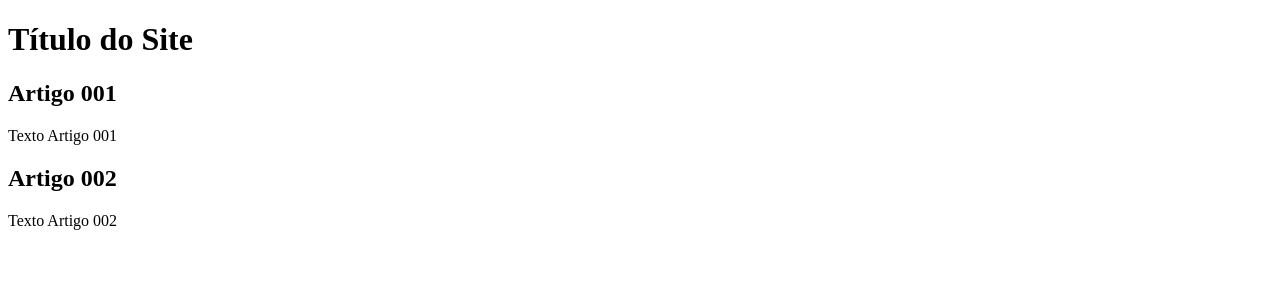
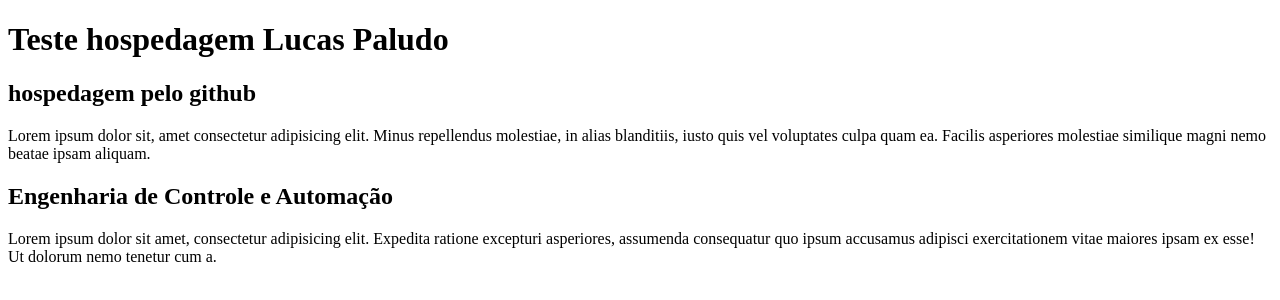
Before and after one commit to lucaspaludo/projeto-site-git, a plain HTML site: page index.html in a window 1280 px wide. Drawn offline with Linux system fonts and the light colour scheme.

Commit message:
comecei a escrever na branch conteudo

```diff
--- a/index.html
+++ b/index.html
@@ -8,15 +8,15 @@
 <body>
     <main>
         <header>
-            <h1>Título do Site</h1>
+            <h1>Teste hospedagem Lucas Paludo</h1>
         </header>
         <article>
-            <h2>Artigo 001</h2>
-            <p>Texto Artigo 001</p>
+            <h2>hospedagem pelo github</h2>
+            <p>Lorem ipsum dolor sit, amet consectetur adipisicing elit. Minus repellendus molestiae, in alias blanditiis, iusto quis vel voluptates culpa quam ea. Facilis asperiores molestiae similique magni nemo beatae ipsam aliquam.</p>
         </article>
         <article>
-            <h2>Artigo 002</h2>
-            <p>Texto Artigo 002</p>
+            <h2>Engenharia de Controle e Automação</h2>
+            <p>Lorem ipsum dolor sit amet, consectetur adipisicing elit. Expedita ratione excepturi asperiores, assumenda consequatur quo ipsum accusamus adipisci exercitationem vitae maiores ipsam ex esse! Ut dolorum nemo tenetur cum a.</p>
         </article>
     </main>
 </body>
```
